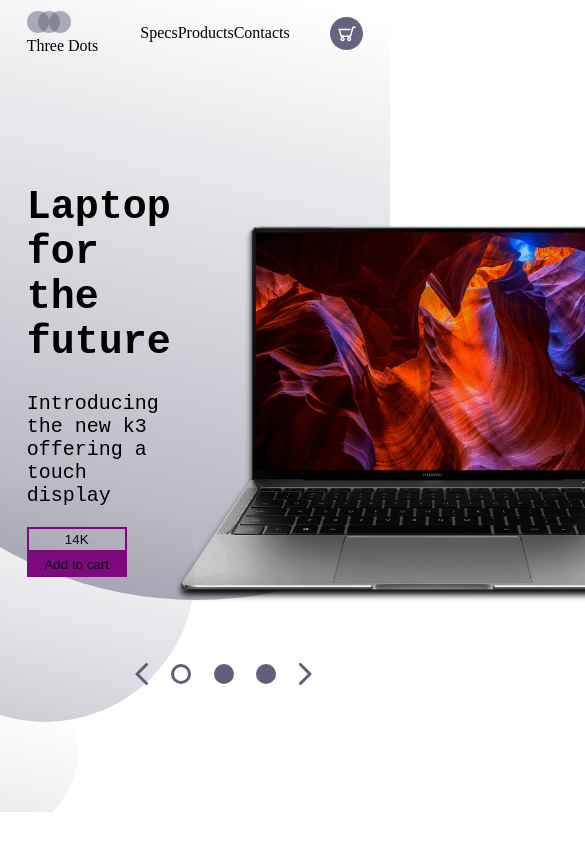
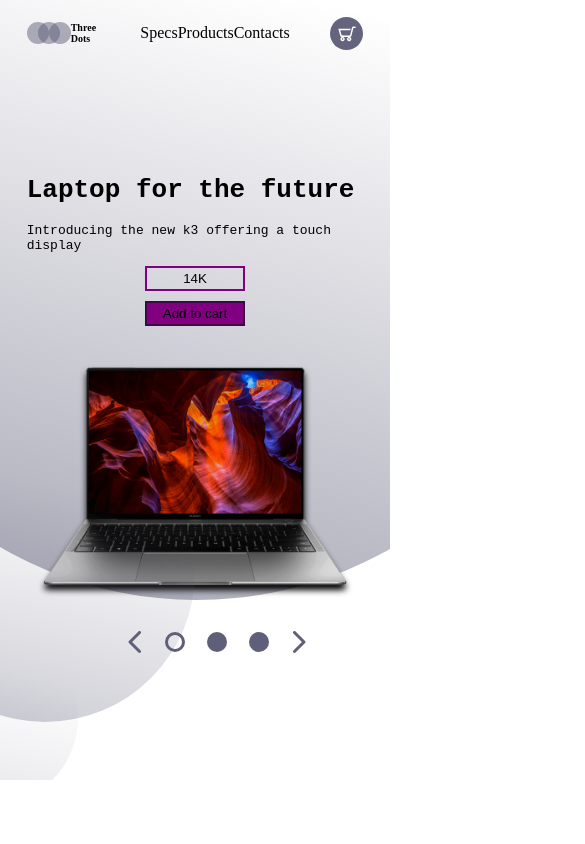
Before and after one commit to siddharth30jan/Responsive-HTML-CSS, a plain HTML site: page index.html in a window 390 px wide. Shown: the top 844 px of the page, 585 px wide, since content can reach past the window. Drawn offline with Linux system fonts and the light colour scheme.

Commit message:
Enabled responsiveness using media queries in css

```diff
--- a/index.html
+++ b/index.html
@@ -4,14 +4,14 @@
     <meta charset="UTF-8" />
     <meta name="viewport" content="width=device-width, initial-scale=1.0" />
     <meta http-equiv="X-UA-Compatible" content="ie=edge" />
+    <link rel="stylesheet" href="./styles.css" />
     <title>Laptops</title>
-    <link rel="stylesheet" href="./styles.css" />
   </head>
   <body>
     <header>
       <div class="c1">
         <img src="./img/logo.svg" alt="dot" />
-        Three Dots
+        <h3>Three Dots</h3>
       </div>
       <div class="c2">
         <ul>
@@ -28,8 +28,10 @@
       <div class="d1">
         <h1>Laptop for the future</h1>
         <p>Introducing the new k3 offering a touch display</p>
-        <button class="but1">14K</button>
-        <button class="but2">Add to cart</button>
+        <div class="sid">
+          <button class="but1">14K</button>
+          <button class="but2">Add to cart</button>
+        </div>
       </div>
       <div class="d2">
         <img src="img/matebook.png" alt="laptop" />
--- a/styles.css
+++ b/styles.css
@@ -6,6 +6,7 @@ header {
 }
 .c1 {
   flex: 1;
+  display: flex;
 }
 .c2 {
   flex: 2;
@@ -54,7 +55,7 @@ header {
   width: 100px;
   height: 25px;
   background: purple;
-  border: solid purple 2px;
+  border: solid rgb(59, 9, 68) 2px;
   cursor: pointer;
 }
 .lower {
@@ -86,3 +87,31 @@ header {
   right: 80%;
   height: 150px;
 }
+@media (max-width: 1024px) {
+  .rn {
+    flex-direction: column;
+    align-items: center;
+  }
+  .d2 img {
+    height: 300px;
+  }
+  .d1 {
+    font-size: 13px;
+    font-weight: 200;
+  }
+  .lower {
+    position: absolute;
+    left: 30%;
+  }
+  .sid {
+    display: flex;
+    flex-direction: column;
+    align-items: center;
+  }
+  .but2 {
+    margin-top: 10px;
+  }
+  .c1 h3 {
+    font-size: 10px;
+  }
+}
```
